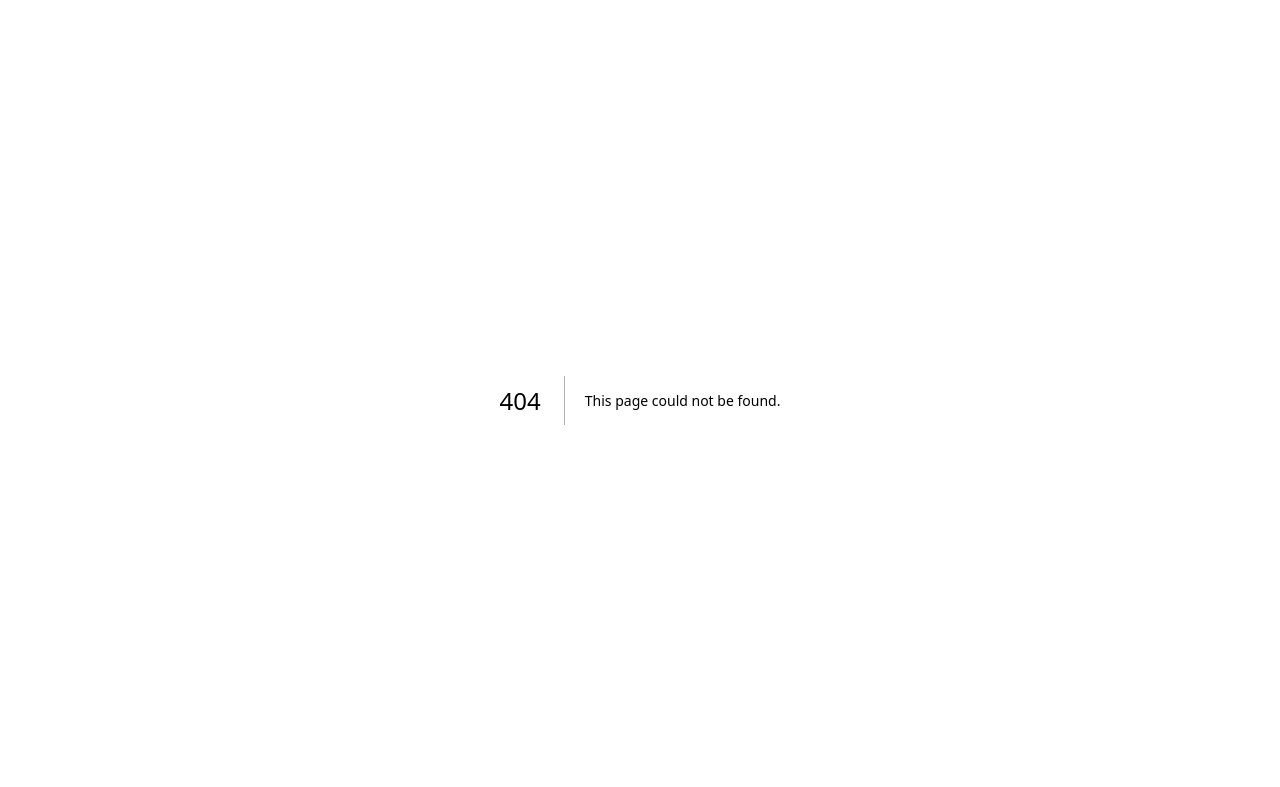
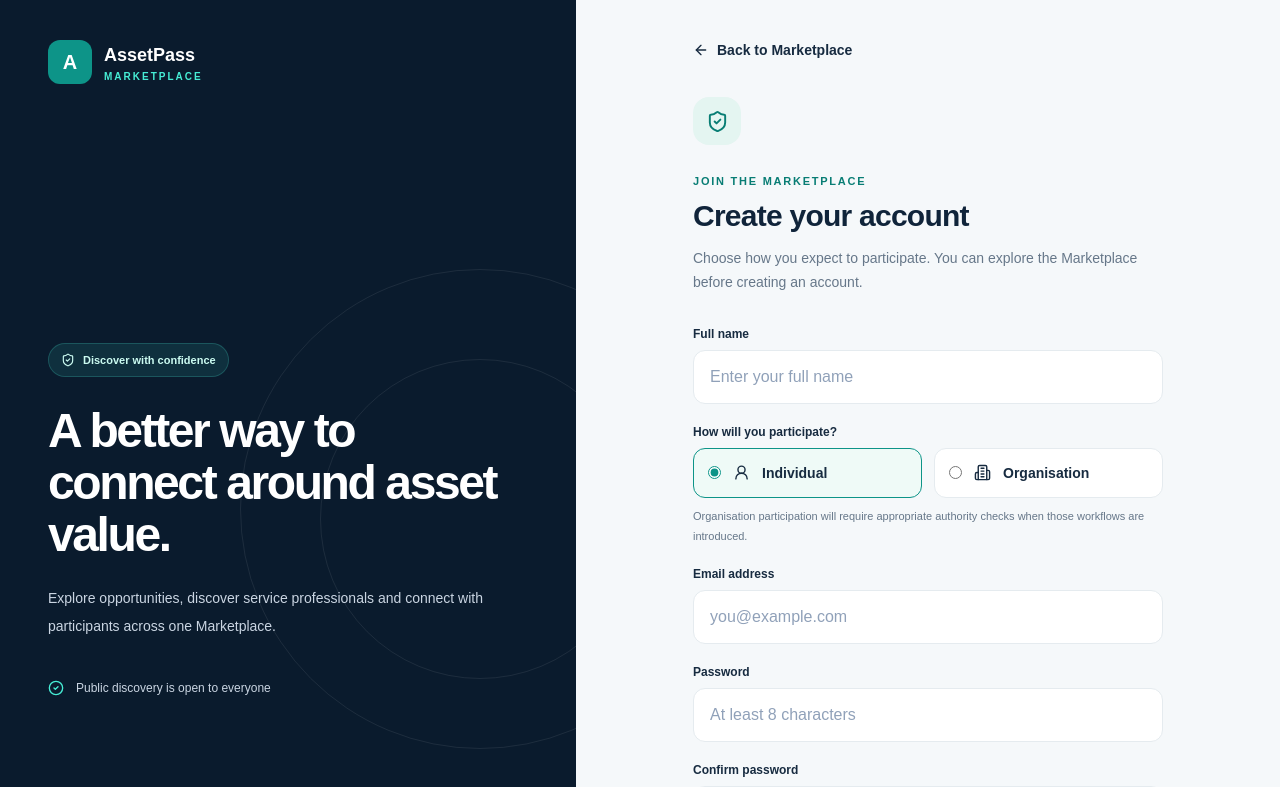
Before and after one commit to hlestakovjames/assetpass-marketplace, a Next.js app: page /account/register in a window 1280 px wide. Before the commit this address had no page. Shown: the top 787 px of the page. Built offline with nearby package versions, Linux system fonts and the light colour scheme.

Commit message:
feat: add Marketplace registration route

```diff
--- /dev/null
+++ b/src/app/account/register/page.tsx
@@ -0,0 +1,11 @@
+import type { Metadata } from "next";
+import { AccountPage } from "@/components/marketplace/account-page";
+
+export const metadata: Metadata = {
+  title: "Join Marketplace | AssetPass Marketplace",
+  description: "Registration preview for AssetPass Marketplace.",
+};
+
+export default function RegisterPage() {
+  return <AccountPage mode="register" />;
+}
```
